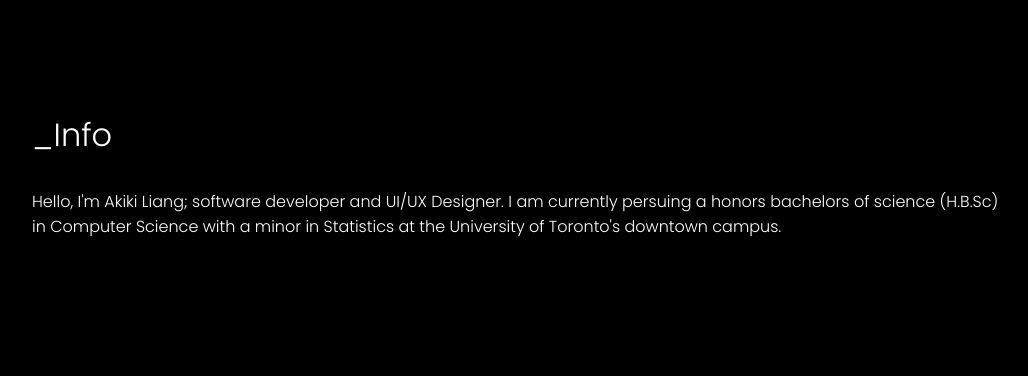
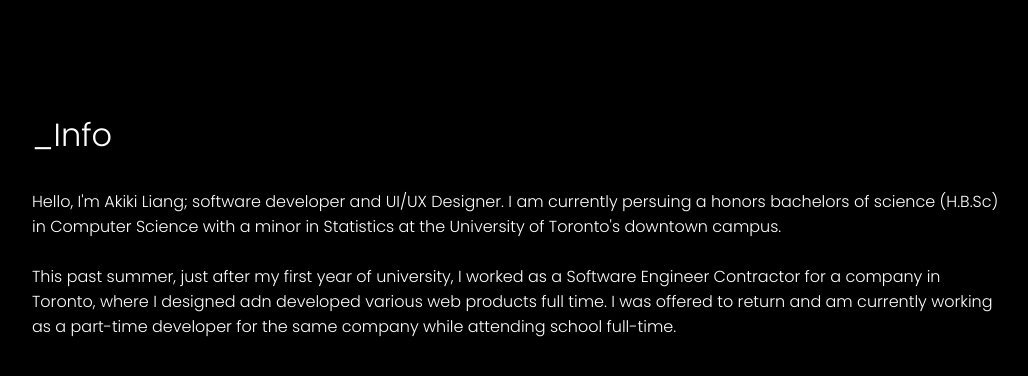
Before and after one commit to akiki-liang0/akiki-liang0.github.io, a website: page index.html in a window 1280 px wide. Shown: the part 1794-2170 px from the top of the page, without its empty margins (123-1151 px from the left). Before the commit the page ends 2073 px from the top, so only its background shows below. Drawn offline with Linux system fonts and the light colour scheme.

Commit message:
Updated info

```diff
--- a/index.html
+++ b/index.html
@@ -40,6 +40,7 @@
                         </div>
                     </section>
                     <a href="#projects"><div class="scroll">
+                        <div>Scroll Down</div>
                         <div id="arrow"></div>
                     </div></a>
                 </div>
@@ -71,6 +72,10 @@
                     </div>
                     <p>
                         Hello, I'm Akiki Liang; software developer and UI/UX Designer. I am currently persuing a honors bachelors of science (H.B.Sc) in Computer Science with a minor in Statistics at the University of Toronto's downtown campus.
+                        <br/>
+                        <br/>
+                        This past summer, just after my first year of university, I worked as a Software Engineer Contractor for a company in Toronto, where I designed adn developed various web products full time. I was offered to return and am currently
+                        working as a part-time developer for the same company while attending school full-time.
                     </p>
                 </section>
             </div>
```
Also changed, not shown: app.js (added), 1 other file.
